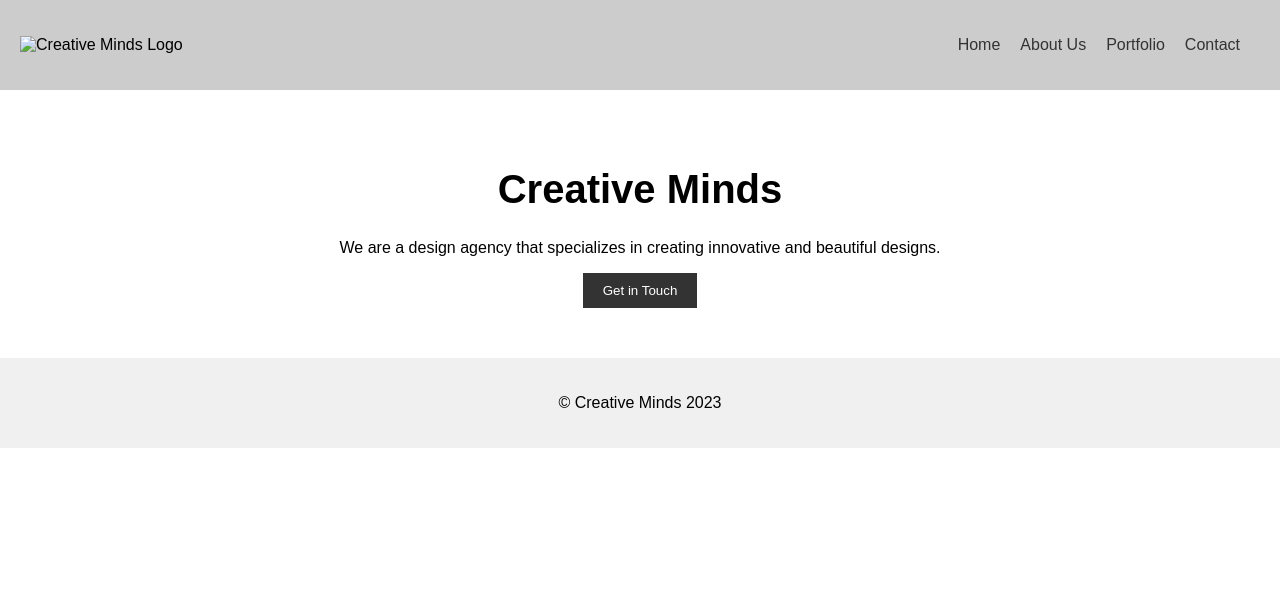
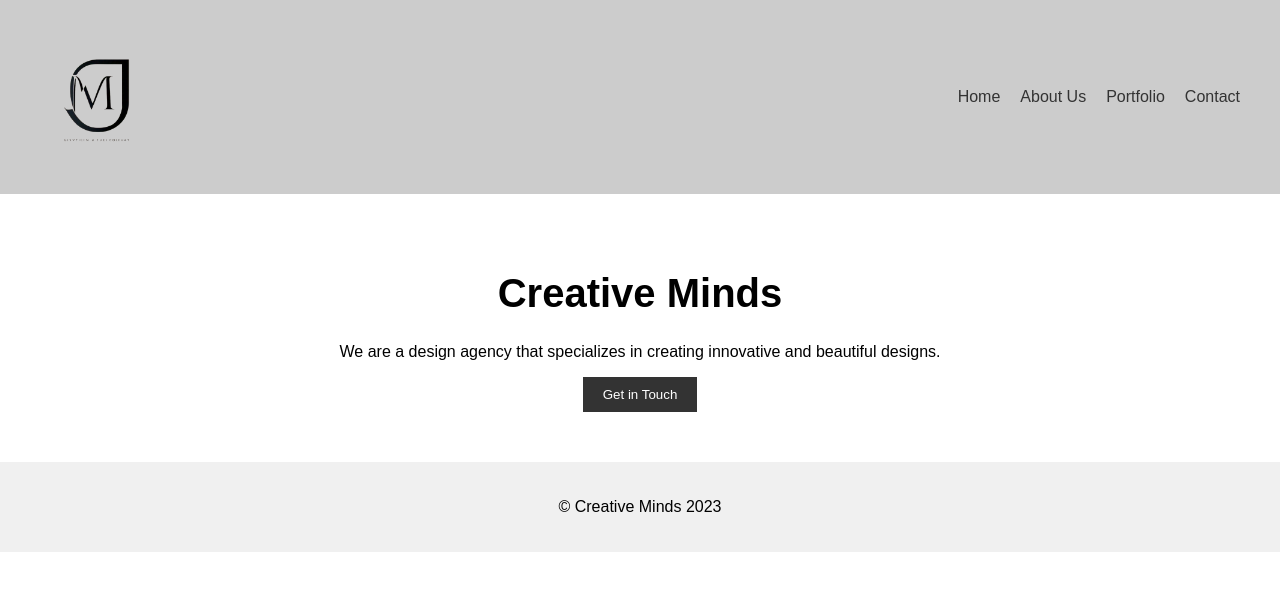
Before and after one commit to merehansheikh/creative-minds, a plain HTML site: page index.html in a window 1280 px wide. Drawn offline with Linux system fonts and the light colour scheme.

Commit message:
Replaced logo file in assets/images/ and linked the logo in index.html

```diff
--- a/index.html
+++ b/index.html
@@ -9,7 +9,7 @@
 <body>
     <header>
         <div class="logo">
-            <img src="assets/images/logo.png" alt="Creative Minds Logo">
+            <img src="assets/images/cm-logo.png" alt="Creative Minds Logo">
         </div>
         <nav>
             <ul>
```
Also changed, not shown: assets/images/cm-logo.jpeg (deleted), assets/images/cm-logo.png (added).
